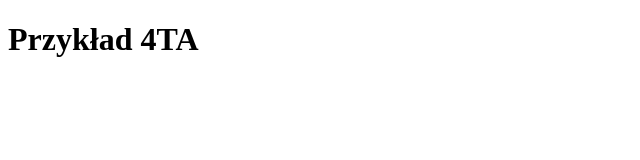
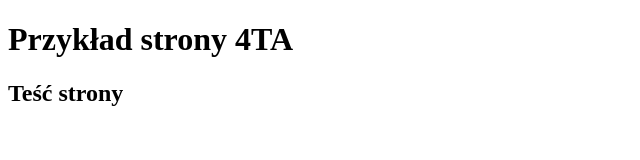
Before and after one commit to MRozenek/4TASimplePageExample, a plain HTML site: page index.html in a window 1280 px wide. Shown: the whole page, without its empty margins (0-640 px from the left). Drawn offline with Linux system fonts and the light colour scheme.

Commit message:
Simple index page changes.

```diff
--- a/index.html
+++ b/index.html
@@ -4,6 +4,7 @@
         <title>Przykład 4TA</title>
     </head>
         <body>
-            <h1>Przykład 4TA</h1>
+            <h1>Przykład strony 4TA</h1>
+            <h2>Teść strony</h2>
         </body>
 </html>
```
